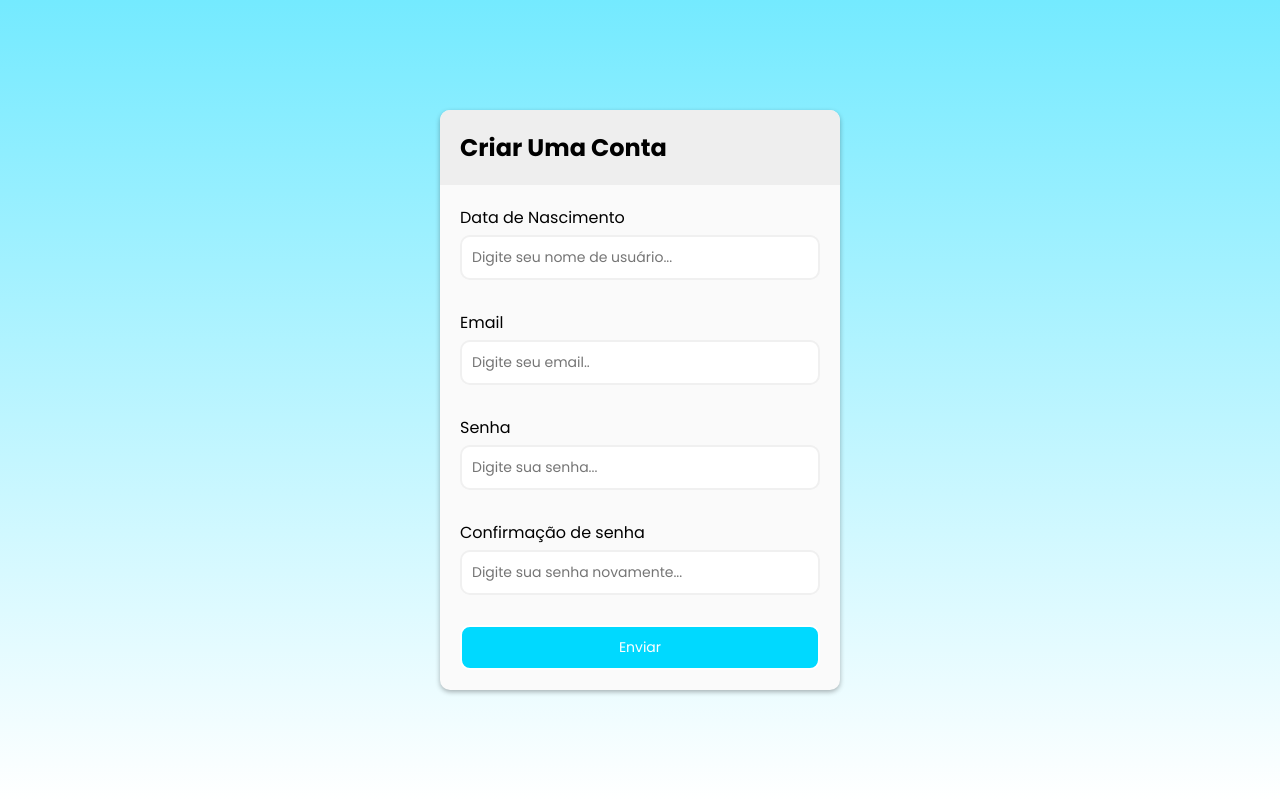
After one commit to Leon16x8/saudedoidoso, a Python web app: template templates/formularioExam.html in a window 1280 px wide. The commit adds this page. Run offline with Jinja, Linux system fonts and the light colour scheme; the template is opened without the code that fills it, so the values that code supplies are empty; some libraries are stand-ins or nearby versions.

```diff
--- /dev/null
+++ b/css/styleform.css
@@ -0,0 +1,101 @@
+* {
+  box-sizing: border-box;
+  margin: 0;
+  padding: 0;
+  font-family: "Poppins", sans-serif;
+}
+
+body {
+  width: 100%;
+  min-height: 100vh;
+  background: -webkit-linear-gradient(bottom, #fff, rgb(116, 234, 255));
+  display: flex;
+  justify-content: center;
+  align-items: center;
+}
+
+.container {
+  background-color: #fafafa;
+  border-radius: 10px;
+  box-shadow: 0 2px 5px rgba(0, 0, 0, 0.3);
+  width: 400px;
+  max-width: 100%;
+  overflow: hidden;
+}
+
+.header {
+  background-color: #eee;
+  padding: 20px;
+}
+
+.form {
+  padding: 20px;
+}
+
+.form-control {
+  margin-bottom: 10px;
+  padding-bottom: 20px;
+  position: relative;
+}
+
+.form-control label {
+  display: inline-block;
+  margin-bottom: 5px;
+}
+
+.form-control input {
+  border: 2px solid #f0f0f0;
+  display: block;
+  border-radius: 10px;
+  font-size: 14px;
+  width: 100%;
+  padding: 10px;
+}
+
+.form-control i {
+  position: absolute;
+  top: 45px;
+  right: 10px;
+  visibility: hidden;
+}
+
+.form-control small {
+  position: absolute;
+  bottom: 0;
+  left: 0;
+  visibility: hidden;
+}
+
+.form button {
+  background-color: #00d9ff;
+  border: 2px solid #ffffff;
+  color: rgb(255, 255, 255);
+  font-size: 14px;
+  width: 100%;
+  border-radius: 10px;
+  padding: 10px;
+}
+
+/* Error and Success */
+.form-control.success input {
+  border-color: #2ecc71;
+}
+
+.form-control.error input {
+  border-color: #e74c3c;
+}
+
+.form-control.success i.fa-check-circle {
+  color: #2ecc71;
+  visibility: visible;
+}
+
+.form-control.error i.fa-exclamation-circle {
+  color: #e74c3c;
+  visibility: visible;
+}
+
+.form-control.error small {
+  visibility: visible;
+  color: #e74c3c;
+}
--- /dev/null
+++ b/templates/formularioExam.html
@@ -0,0 +1,78 @@
+<!DOCTYPE html>
+<html lang="pt-BR">
+  <head>
+    <meta charset="UTF-8" />
+    <meta http-equiv="X-UA-Compatible" content="IE=edge" />
+    <meta name="viewport" content="width=device-width, initial-scale=1.0" />
+    <link rel="stylesheet" href="../css/styleform.css" />
+    <link rel="preconnect" href="https://fonts.googleapis.com" />
+    <link rel="preconnect" href="https://fonts.gstatic.com" crossorigin />
+    <link
+      href="https://fonts.googleapis.com/css2?family=Poppins:wght@400;500;600;700;900&display=swap"
+      rel="stylesheet"
+    />
+    <title>(EM PROGRESSO) Formulário</title>
+  </head>
+  <body>
+    <div class="container">
+      <div class="header">
+        <h2>Criar Uma Conta</h2>
+      </div>
+
+      <form id="form" class="form">
+        <div class="form-control">
+          <label for="username">Data de Nascimento</label>
+          <input
+            type="text"
+            id="username"
+            placeholder="Digite seu nome de usuário..."
+          />
+          <i class="fas fa-exclamation-circle"></i>
+          <i class="fas fa-check-circle"></i>
+          <small>Mensagem de erro</small>
+        </div>
+
+        <div class="form-control">
+          <label for="email">Email</label>
+          <input type="text" id="email" placeholder="Digite seu email.." />
+          <i class="fas fa-exclamation-circle"></i>
+          <i class="fas fa-check-circle"></i>
+          <small>Mensagem de erro</small>
+        </div>
+
+        <div class="form-control">
+          <label for="password">Senha</label>
+          <input
+            type="password"
+            id="password"
+            placeholder="Digite sua senha..."
+          />
+          <i class="fas fa-exclamation-circle"></i>
+          <i class="fas fa-check-circle"></i>
+          <small>Mensagem de erro</small>
+        </div>
+
+        <div class="form-control">
+          <label for="password-confirmation">Confirmação de senha</label>
+          <input
+            type="password"
+            id="password-confirmation"
+            placeholder="Digite sua senha novamente..."
+          />
+          <i class="fas fa-exclamation-circle"></i>
+          <i class="fas fa-check-circle"></i>
+          <small>Mensagem de erro</small>
+        </div>
+
+        <button type="submit">Enviar</button>
+      </form>
+    </div>
+
+    <script
+      src="https://kit.fontawesome.com/f9e19193d6.js"
+      crossorigin="anonymous"
+    ></script>
+
+    <script src="./scripts.js"></script>
+  </body>
+</html>
--- a/html/index.html
+++ b/templates/index.html
@@ -5,7 +5,6 @@
         <title>Ministério da Saude - Cardeneta de Saúde da Pessoa Idosa</title>
         <link rel="shortcut icon" type="image/x-icon" href="../imagens/ministérioico.ico"/>
         <link rel="stylesheet" type="text/css" href="../css/style.css"><!--Conecta ao CSS-->
-        <script src="script.js" defer></script>
     </head>
     <body>
         <header id="home">
```
Also changed, not shown: css/style.css (+6 -1 lines), css/styleExame.css (added, +131 -0 lines), js/script.js (+85 -0 lines), templates/TelaCadastro.html (added, +39 -0 lines), templates/TelaLogin.html (added, +30 -0 lines), templates/agendaExame.html (added, +45 -0 lines), imagens/pesquisa.png (added).
